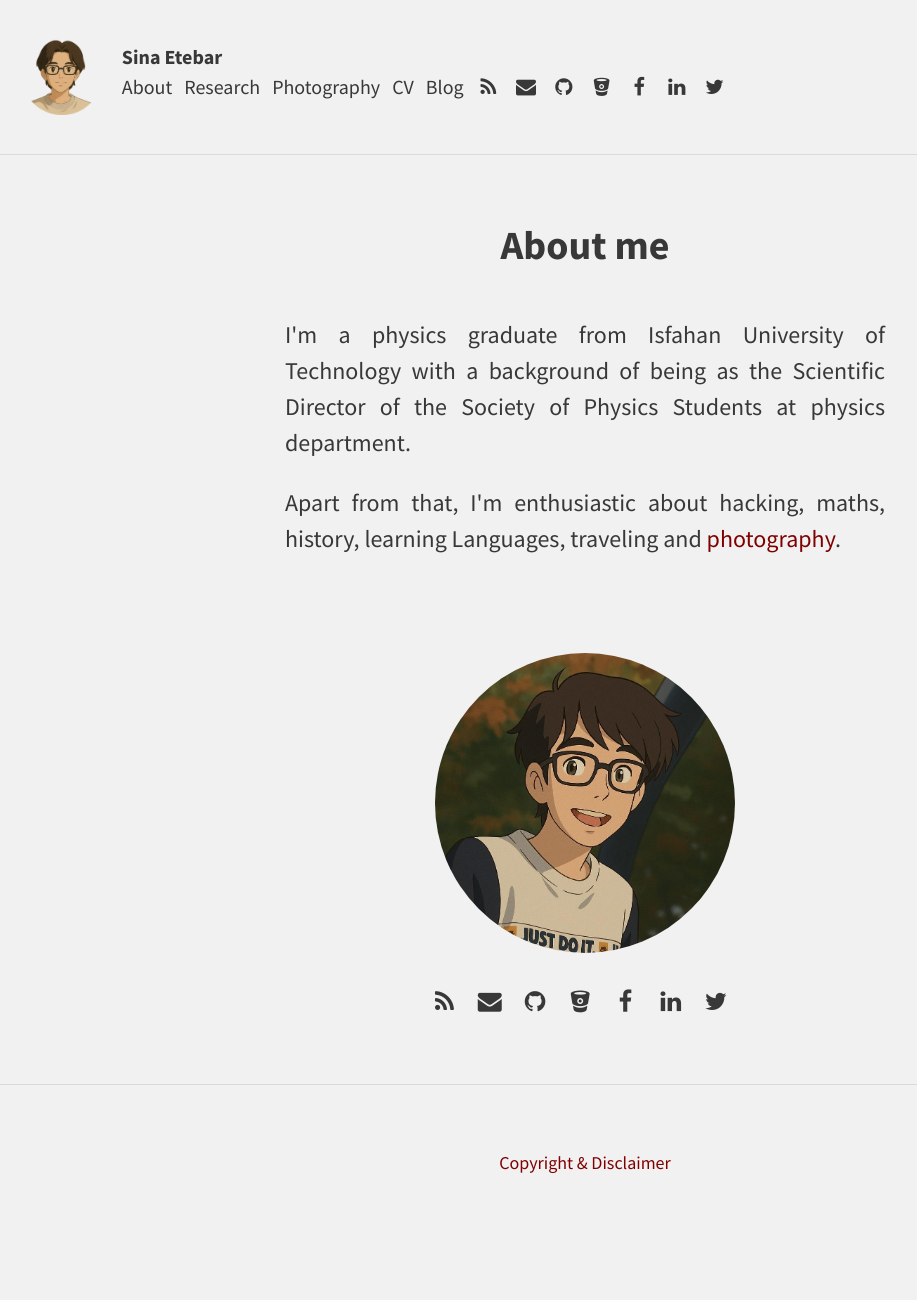
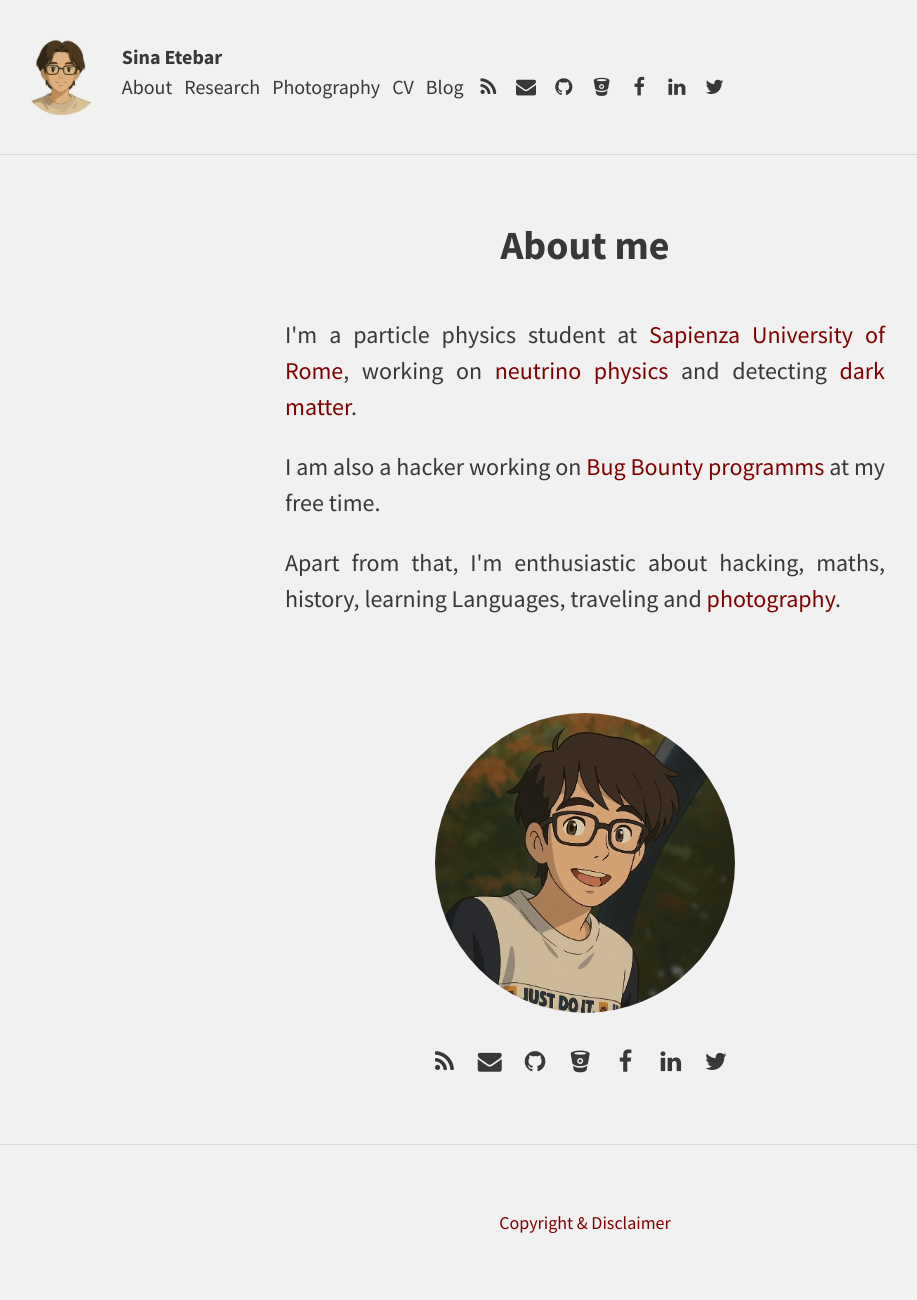
Before and after one commit to SinaEtebar/Website, a Jekyll site: the page built from index.html, in a window 1280 px wide. Shown: the whole page, without its empty margins (55-972 px from the left). Built offline with Jekyll 4.4.1, drawn with Linux system fonts in a browser that asks for light colours; the list of posts is cut into pages by our own code; before the commit the page ends 1240 px from its top, so only the background shows below that.

Commit message:
Update index.html

```diff
--- a/index.html
+++ b/index.html
@@ -11,11 +11,11 @@ title: About me
 </header>
 <section class="post-content"><!--banner_title: About me-->
 	<div class="mepage">
-	  <!--<p>
+	  <p>
 		I'm a particle physics student at <a href="https://www.uniroma1.it/en">Sapienza University of Rome</a>, working on <a href="https://en.wikipedia.org/wiki/Neutrino">neutrino physics</a> and detecting <a href="https://en.wikipedia.org/wiki/Dark_matter">dark matter</a>.
-	  </p>-->
-	  <p>I'm a physics graduate from Isfahan University of Technology with a background of being as the Scientific Director of the Society of Physics Students at physics department.</p>
-	  <!--<p>I am also a hacker working on <a href="https://en.wikipedia.org/wiki/Bug_bounty_program">Bug Bounty programms</a> at my free time.</p>-->
+	  </p>
+	  <!--<p>I'm a physics graduate from Isfahan University of Technology with a background of being as the Scientific Director of the Society of Physics Students at physics department.</p>-->
+	  <p>I am also a hacker working on <a href="https://en.wikipedia.org/wiki/Bug_bounty_program">Bug Bounty programms</a> at my free time.</p>
 	  <p>Apart from that, I'm enthusiastic about hacking, maths, history, learning Languages, traveling and <a href="/photography/">photography</a>.</p>
 <div class="bigphotobox">
 <img alt="my picture" src="/assets/img/index/memain.jpg" style="border-radius: 50%" />
```
